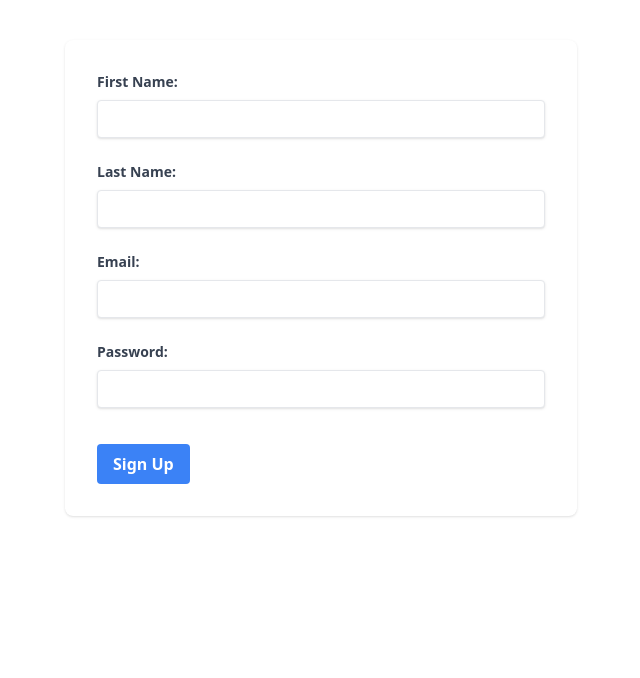
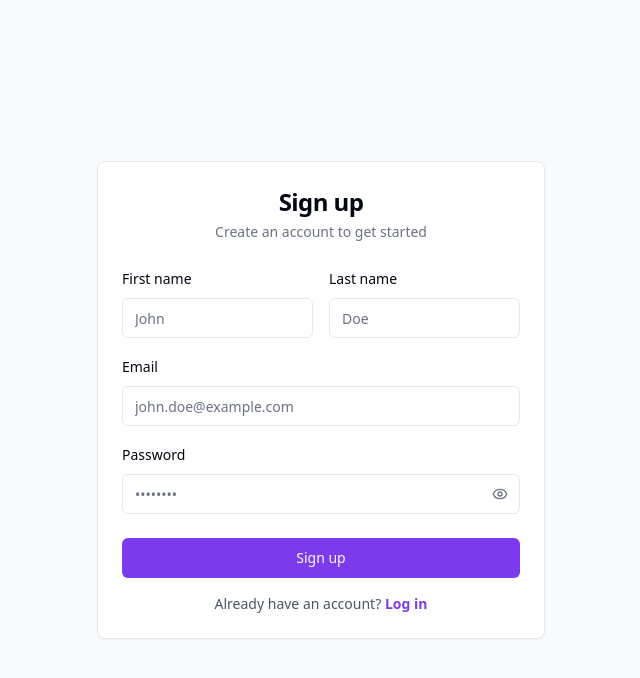
Before and after one commit to 5knew/library-frontend, a React (Vite) app: page /signup in a window 1280 px wide. Shown: the top 678 px of the page, without its empty margins (319-959 px from the left). Built offline with nearby package versions, Linux system fonts and the light colour scheme.

Commit message:
Sigin, Signup design, sidebar token obrabotka

```diff
--- a/package.json
+++ b/package.json
@@ -17,10 +17,12 @@
     "@radix-ui/react-alert-dialog": "^1.1.2",
     "@radix-ui/react-aspect-ratio": "^1.1.0",
     "@radix-ui/react-avatar": "^1.1.1",
+    "@radix-ui/react-checkbox": "^1.1.2",
     "@radix-ui/react-dialog": "^1.1.2",
     "@radix-ui/react-dropdown-menu": "^2.1.2",
     "@radix-ui/react-label": "^2.1.0",
     "@radix-ui/react-navigation-menu": "^1.2.1",
+    "@radix-ui/react-popover": "^1.1.2",
     "@radix-ui/react-scroll-area": "^1.2.0",
     "@radix-ui/react-select": "^2.1.2",
     "@radix-ui/react-separator": "^1.1.0",
@@ -30,6 +32,7 @@
     "axios": "^1.6.7",
     "class-variance-authority": "^0.7.0",
     "clsx": "^2.1.1",
+    "cmdk": "^1.0.0",
     "jwt-decode": "^4.0.0",
     "lucide-react": "^0.455.0",
     "qs": "^6.13.0",
--- a/src/components/auth/Signin.jsx
+++ b/src/components/auth/Signin.jsx
@@ -1,6 +1,12 @@
 import React, { useState } from 'react';
 import { authService } from '../../Services/authService';
 import { useNavigate } from 'react-router-dom';
+
+import { Button } from "@/components/ui/button"
+import { Card, CardContent, CardDescription, CardHeader, CardTitle } from "@/components/ui/card"
+import { Checkbox } from "@/components/ui/checkbox"
+import { Input } from "@/components/ui/input"
+import { Label } from "@/components/ui/label"
 
 const SignIn = ({ onSignIn }) => {
   const navigate = useNavigate();
@@ -35,87 +41,58 @@ const SignIn = ({ onSignIn }) => {
 
 
 return (
-    <div className="min-h-screen flex items-center justify-center bg-gray-100 py-12 px-4 sm:px-6 lg:px-8">
-  <div className="max-w-md w-full space-y-8 bg-white p-8 shadow-lg rounded-lg">
-    <div>
-      <h2 className="text-center text-3xl font-extrabold text-gray-800">
-        Sign in to your account
-      </h2>
-      <p className="mt-2 text-center text-sm text-gray-600">
+  <div className="min-h-screen flex items-center justify-center bg-background">
+    <Card className="w-full max-w-md">
+      <CardHeader className="space-y-1">
+        <CardTitle className="text-3xl font-bold text-center">Sign in to your account</CardTitle>
+        <CardDescription className="text-center">
           Or{' '}
-        <a href="#" className="font-medium text-indigo-600 hover:text-indigo-500 transition-colors duration-200">
+          <a href="#" className="text-primary hover:underline">
             To begin reading books for AUPET University
           </a>
-      </p>
-    </div>
-
-    <form className="mt-8 space-y-6" onSubmit={handleSubmit}>
-      <input type="hidden" name="remember" value="true" />
-
-      <div className="rounded-md shadow-sm -space-y-px">
-        <div>
-          <label htmlFor="email-address" className="sr-only">Email address</label>
-          <input
-            id="email-address"
-            name="email"
+        </CardDescription>
+      </CardHeader>
+      <CardContent>
+        <form onSubmit={handleSubmit} className="space-y-4">
+          <div className="space-y-2">
+            <Label htmlFor="email">Email address</Label>
+            <Input
+              id="email"
               type="email"
-            autoComplete="email"
-            required
-            className="appearance-none rounded-t-md relative block w-full px-4 py-3 border border-gray-300 placeholder-gray-500 text-gray-800 focus:outline-none focus:ring-indigo-500 focus:border-indigo-500 sm:text-sm"
               placeholder="Email address"
               value={email}
-            onChange={e => setEmail(e.target.value)}
+              onChange={(e) => setEmail(e.target.value)}
+              required
             />
           </div>
-
-        <div>
-          <label htmlFor="password" className="sr-only">Password</label>
-          <input
+          <div className="space-y-2">
+            <Label htmlFor="password">Password</Label>
+            <Input
               id="password"
-            name="password"
               type="password"
-            autoComplete="current-password"
-            required
-            className="appearance-none rounded-b-md relative block w-full px-4 py-3 border border-gray-300 placeholder-gray-500 text-gray-800 focus:outline-none focus:ring-indigo-500 focus:border-indigo-500 sm:text-sm"
               placeholder="Password"
               value={password}
-            onChange={e => setPassword(e.target.value)}
+              onChange={(e) => setPassword(e.target.value)}
+              required
             />
           </div>
+          <div className="flex items-center justify-between">
+            <div className="flex items-center space-x-2">
+              <Checkbox id="remember" />
+              <Label htmlFor="remember">Remember me</Label>
             </div>
-
-      <div className="flex items-center justify-between">
-        <div className="flex items-center">
-          <input
-            id="remember-me"
-            name="remember-me"
-            type="checkbox"
-            className="h-4 w-4 text-indigo-600 focus:ring-indigo-500 border-gray-300 rounded"
-          />
-          <label htmlFor="remember-me" className="ml-2 block text-sm text-gray-700">Remember me</label>
-        </div>
-
-        <div className="text-sm">
-          <a href="#" className="font-medium text-indigo-600 hover:text-indigo-500 transition-colors duration-200">
+            <a href="#" className="text-sm text-primary hover:underline">
               Forgot your password?
             </a>
           </div>
+          <Button type="submit" className="w-full">
+            Sign in
+          </Button>
+        </form>
+      </CardContent>
+    </Card>
   </div>
-
-      <div>
-        <button
-          type="submit"
-          className="group relative w-full flex justify-center py-3 px-4 text-sm font-medium rounded-md text-white bg-gradient-to-r from-indigo-600 to-indigo-500 hover:from-indigo-700 hover:to-indigo-600 focus:outline-none focus:ring-2 focus:ring-offset-2 focus:ring-indigo-500 transition-all duration-200"
-        >
-          Sign in
-        </button>
-      </div>
-    </form>
-  </div>
-</div>
-
-
-  );
-};
+)
+}
 
 export default SignIn;
--- a/src/components/auth/Signup.jsx
+++ b/src/components/auth/Signup.jsx
@@ -1,8 +1,16 @@
 import React, { useState } from 'react';
 import UserService from '../../Services/UserManagingService/UserService';
-import { useNavigate } from 'react-router-dom';
+import { Link, useNavigate } from 'react-router-dom';
+
+import { Eye, EyeOff } from 'lucide-react'
+import { Button } from "@/components/ui/button"
+import { Input } from "@/components/ui/input"
+import { Label } from "@/components/ui/label"
+import { Card, CardContent, CardDescription, CardFooter, CardHeader, CardTitle } from "@/components/ui/card"
+
 
 const Signup = () => {
+  const [showPassword, setShowPassword] = useState(false);
   const [user, setUser] = useState({
     firstName: '',
     lastName: '',
@@ -11,7 +19,7 @@ const Signup = () => {
     role: 'ROLE_CUSTOMER', // Set role to ROLE_CUSTOMER by default
     studentId: '',
     course: '',
-    enrollmentDate: '',
+    enrollmentDate: new Date().toISOString().split('T')[0], // Set current date as default
     enabled: true,
   });
   const navigate = useNavigate();
@@ -32,79 +40,100 @@ const Signup = () => {
   };
 
   return (
-    <form onSubmit={handleSubmit} className="max-w-lg mx-auto my-10 bg-white p-8 rounded-lg shadow">
-      <div className="mb-6">
-        <label htmlFor="firstName" className="block text-gray-700 text-sm font-semibold mb-2">
-          First Name:
-        </label>
-        <input
-          type="text"
+    <div className="min-h-screen flex items-center justify-center bg-gray-50 py-12 px-4 sm:px-6 lg:px-8">
+      <Card className="w-full max-w-md">
+        <CardHeader className="space-y-1">
+          <CardTitle className="text-2xl font-bold text-center">Sign up</CardTitle>
+          <CardDescription className="text-center">
+            Create an account to get started
+          </CardDescription>
+        </CardHeader>
+        <form onSubmit={handleSubmit}>
+          <CardContent className="space-y-4">
+            <div className="grid grid-cols-2 gap-4">
+              <div className="space-y-2">
+                <Label htmlFor="firstName">First name</Label>
+                <Input
+                  id="firstName"
                   name="firstName"
-          id="firstName"
+                  placeholder="John"
                   value={user.firstName}
                   onChange={handleChange}
                   required
-          className="shadow appearance-none border rounded w-full py-2 px-3 text-gray-700 leading-tight focus:outline-none focus:shadow-outline"
                 />
               </div>
-
-      <div className="mb-6">
-        <label htmlFor="lastName" className="block text-gray-700 text-sm font-semibold mb-2">
-          Last Name:
-        </label>
-        <input
-          type="text"
+              <div className="space-y-2">
+                <Label htmlFor="lastName">Last name</Label>
+                <Input
+                  id="lastName"
                   name="lastName"
-          id="lastName"
+                  placeholder="Doe"
                   value={user.lastName}
                   onChange={handleChange}
                   required
-          className="shadow appearance-none border rounded w-full py-2 px-3 text-gray-700 leading-tight focus:outline-none focus:shadow-outline"
                 />
               </div>
-
-      <div className="mb-6">
-        <label htmlFor="email" className="block text-gray-700 text-sm font-semibold mb-2">
-          Email:
-        </label>
-        <input
+            </div>
+            <div className="space-y-2">
+              <Label htmlFor="email">Email</Label>
+              <Input
+                id="email"
+                name="email"
                 type="email"
-          name="email"
-          id="email"
+                placeholder="john.doe@example.com"
                 value={user.email}
                 onChange={handleChange}
                 required
-          className="shadow appearance-none border rounded w-full py-2 px-3 text-gray-700 leading-tight focus:outline-none focus:shadow-outline"
               />
             </div>
-
-      <div className="mb-6">
-        <label htmlFor="password" className="block text-gray-700 text-sm font-semibold mb-2">
-          Password:
-        </label>
-        <input
-          type="password"
+            <div className="space-y-2">
+              <Label htmlFor="password">Password</Label>
+              <div className="relative">
+                <Input
+                  id="password"
                   name="password"
-          id="password"
+                  type={showPassword ? 'text' : 'password'}
+                  placeholder="••••••••"
                   value={user.password}
                   onChange={handleChange}
                   required
-          className="shadow appearance-none border rounded w-full py-2 px-3 text-gray-700 mb-3 leading-tight focus:outline-none focus:shadow-outline"
                 />
+                <Button
+                  type="button"
+                  variant="ghost"
+                  size="icon"
+                  className="absolute right-0 top-0 h-full px-3 py-2 hover:bg-transparent"
+                  onClick={() => setShowPassword(!showPassword)}
+                >
+                  {showPassword ? (
+                    <EyeOff className="h-4 w-4 text-gray-500" />
+                  ) : (
+                    <Eye className="h-4 w-4 text-gray-500" />
+                  )}
+                  <span className="sr-only">
+                    {showPassword ? 'Hide password' : 'Show password'}
+                  </span>
+                </Button>
               </div>
-
-      {/* Additional fields like studentId, course, enrollmentDate, if needed */}
-
-      <div className="flex items-center justify-between">
-        <button
-          type="submit"
-          className="bg-blue-500 hover:bg-blue-700 text-white font-bold py-2 px-4 rounded focus:outline-none focus:shadow-outline"
-        >
-          Sign Up
-        </button>
             </div>
+          </CardContent>
+          <CardFooter>
+            <div className="w-full space-y-4">
+              <Button type="submit" className="w-full">
+                Sign up
+              </Button>
+              <p className="text-sm text-center text-gray-600">
+                Already have an account?{' '}
+                <Link to="/signin" className="font-semibold text-primary hover:underline">
+                  Log in
+                </Link>
+              </p>
+            </div>
+          </CardFooter>
         </form>
-  );
-};
+      </Card>
+    </div>
+  )
+}
 
 export default Signup;
--- /dev/null
+++ b/src/components/ui/checkbox.jsx
@@ -0,0 +1,22 @@
+import * as React from "react"
+import * as CheckboxPrimitive from "@radix-ui/react-checkbox"
+import { Check } from "lucide-react"
+
+import { cn } from "@/lib/utils"
+
+const Checkbox = React.forwardRef(({ className, ...props }, ref) => (
+  <CheckboxPrimitive.Root
+    ref={ref}
+    className={cn(
+      "peer h-4 w-4 shrink-0 rounded-sm border border-primary ring-offset-background focus-visible:outline-none focus-visible:ring-2 focus-visible:ring-ring focus-visible:ring-offset-2 disabled:cursor-not-allowed disabled:opacity-50 data-[state=checked]:bg-primary data-[state=checked]:text-primary-foreground",
+      className
+    )}
+    {...props}>
+    <CheckboxPrimitive.Indicator className={cn("flex items-center justify-center text-current")}>
+      <Check className="h-4 w-4" />
+    </CheckboxPrimitive.Indicator>
+  </CheckboxPrimitive.Root>
+))
+Checkbox.displayName = CheckboxPrimitive.Root.displayName
+
+export { Checkbox }
--- a/src/components/ui/dialog.jsx
+++ b/src/components/ui/dialog.jsx
@@ -1,3 +1,5 @@
+"use client"
+
 import * as React from "react"
 import * as DialogPrimitive from "@radix-ui/react-dialog"
 import { X } from "lucide-react"
--- a/src/pages/BookCopyManaging/AddBookCopy.jsx
+++ b/src/pages/BookCopyManaging/AddBookCopy.jsx
@@ -1,6 +1,13 @@
 import React, { useState, useEffect } from 'react';
+import { useNavigate } from 'react-router-dom';
+import Select from 'react-select';
 import { BookCopyService } from '../../Services/BookCopyService/BookCopyService';
 import BookService from '../../Services/BookService/BookService';
+
+import { Button } from "@/components/ui/button"
+import { Card, CardContent, CardHeader, CardTitle } from "@/components/ui/card"
+import { Input } from "@/components/ui/input"
+import { Label } from "@/components/ui/label"
 
 function AddBookCopy() {
     const [bookCopy, setBookCopy] = useState({
@@ -11,7 +18,6 @@ function AddBookCopy() {
         fullPdf: null
     });
     const [books, setBooks] = useState([]);
-    const [searchTerm, setSearchTerm] = useState('');
 
     useEffect(() => {
         async function fetchBooks() {
@@ -34,111 +40,111 @@ function AddBookCopy() {
         setBookCopy({ ...bookCopy, fullPdf: e.target.files[0] });
     };
 
+    const handleBookSelect = (selectedOption) => {
+        setBookCopy({ ...bookCopy, bookId: selectedOption ? selectedOption.value : '' });
+    };
+
     const handleSubmit = async (e) => {
         e.preventDefault();
         const formData = new FormData();
-        formData.append('bookId', bookCopy.bookId);  // Correctly add bookId here
+        formData.append('bookId', bookCopy.bookId);
         formData.append('price', bookCopy.price);
         formData.append('publicationDate', bookCopy.publicationDate);
         formData.append('language', bookCopy.language);
         if (bookCopy.fullPdf) {
-            formData.append('fullPdf', bookCopy.fullPdf);  // Use 'fullPdf' as key
+            formData.append('fullPdf', bookCopy.fullPdf);
         }
 
         try {
             await BookCopyService.createBookCopy(formData);
             alert('Book copy added successfully');
+            navigate('/book-copies');
         } catch (error) {
+            alert('Error adding book copy: ', error);
             console.error('Error adding book copy:', error);
         }
     };
 
-
-    // Filter books based on search term
-    const filteredBooks = books.filter(book =>
-        book.name.toLowerCase().includes(searchTerm.toLowerCase())
-    );
+    // Convert books to options for react-select
+    const bookOptions = books.map(book => ({
+        value: book.id,
+        label: book.name
+    }));
 
     return (
-        <div className="max-w-md mx-auto mt-10 p-6 bg-white rounded-lg shadow-lg">
-            <h2 className="text-2xl font-bold mb-4 text-center">Add Book Copy</h2>
+        <Card className="max-w-md mx-auto mt-10">
+          <CardHeader>
+            <CardTitle className="text-2xl font-bold text-center">Add Book Copy</CardTitle>
+          </CardHeader>
+          <CardContent>
             <form onSubmit={handleSubmit} className="space-y-4">
+              <div className="space-y-2">
+                <Label htmlFor="book">Select a book</Label>
+                <Select
+                    options={bookOptions}
+                    onChange={handleBookSelect}
+                    value={bookOptions.find(option => option.value === bookCopy.bookId) || null}
+                    placeholder="Search and select a book..."
+                    isClearable
+                />
+              </div>
 
-                {/* Searchable Dropdown */}
-                Search for a book
-                <div className="relative">
-                    <input
-                        type="text"
-                        className="w-full p-2 border border-gray-300 rounded-md focus:outline-none focus:ring-2 focus:ring-blue-400"
-                        placeholder="Search for a book..."
-                        value={searchTerm}
-                        onChange={(e) => setSearchTerm(e.target.value)}
-                    />
-
-                    <select
-                        name="bookId"
-                        value={bookCopy.bookId}
-                        onChange={handleChange}
-                        required
-                        className="w-full mt-1 p-2 border border-gray-300 rounded-md bg-white focus:outline-none"
-                    >
-                        <option value="">Select Book</option>
-                        {filteredBooks.map(book => (
-                            <option key={book.id} value={book.id}>
-                                {book.name}
-                            </option>
-                        ))}
-                    </select>
-                </div>
-                Price
-                <input
+              <div className="space-y-2">
+                <Label htmlFor="price">Price</Label>
+                <Input
+                  id="price"
                   type="number"
                   name="price"
                   value={bookCopy.price}
                   onChange={handleChange}
                   placeholder="Price"
                   required
-                    className="w-full p-2 border border-gray-300 rounded-md focus:outline-none focus:ring-2 focus:ring-blue-400"
                 />
-                Publication Date
-                <input
+              </div>
+
+              <div className="space-y-2">
+                <Label htmlFor="publicationDate">Publication Date</Label>
+                <Input
+                  id="publicationDate"
                   type="date"
                   name="publicationDate"
                   value={bookCopy.publicationDate}
                   onChange={handleChange}
-                    placeholder="Publication Date"
                   required
-                    className="w-full p-2 border border-gray-300 rounded-md focus:outline-none focus:ring-2 focus:ring-blue-400"
                 />
-                Language of pdf
-                <input
+              </div>
+
+              <div className="space-y-2">
+                <Label htmlFor="language">Language of PDF</Label>
+                <Input
+                  id="language"
                   type="text"
                   name="language"
                   value={bookCopy.language}
                   onChange={handleChange}
                   placeholder="Language"
                   required
-                    className="w-full p-2 border border-gray-300 rounded-md focus:outline-none focus:ring-2 focus:ring-blue-400"
                 />
+              </div>
 
-                {/* File Upload for Full PDF */}
-                <input
+              <div className="space-y-2">
+                <Label htmlFor="fullPdf">Upload full PDF</Label>
+                <Input
+                  id="fullPdf"
                   type="file"
                   name="fullPdf"
                   onChange={handleFileChange}
-                    className="w-full p-2 border border-gray-300 rounded-md focus:outline-none focus:ring-2 focus:ring-blue-400"
+                  accept=".pdf"
                 />
-                Upload full of Pdf
+              </div>
 
-                <button
-                    type="submit"
-                    className="w-full bg-blue-500 text-white py-2 rounded-md hover:bg-blue-600 focus:outline-none focus:ring-2 focus:ring-blue-400"
-                >
+              <Button type="submit" className="w-full">
                 Add Book Copy
-                </button>
+              </Button>
             </form>
-        </div>
-    );
+          </CardContent>
+        </Card>
+    )
 }
 
 export default AddBookCopy;
--- a/src/pages/BookManaging/Books.jsx
+++ b/src/pages/BookManaging/Books.jsx
@@ -13,6 +13,7 @@ import { Input } from '@/components/ui/input';
 import { Button } from '@/components/ui/button';
 import { Label } from '@/components/ui/label';
 import { Pencil, Trash2, Copy } from 'lucide-react';
+import { toast } from '@/hooks/use-toast';
 
 function Books() {
     const [books, setBooks] = useState([])
```
Also changed, not shown: src/components/AppSidebar.jsx (+13 -4 lines), src/components/ui/command.jsx (added, +116 -0 lines), src/components/ui/popover.jsx (added, +25 -0 lines), src/pages/BookCopyManaging/BookCopyList.jsx (+10 -4 lines), 1 other file (tests, documents, lock files or other folders). Lines whose indentation alone changed are shown as unchanged.
